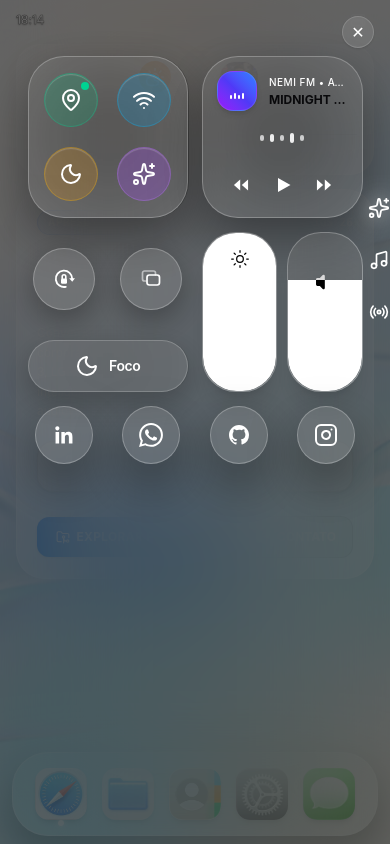
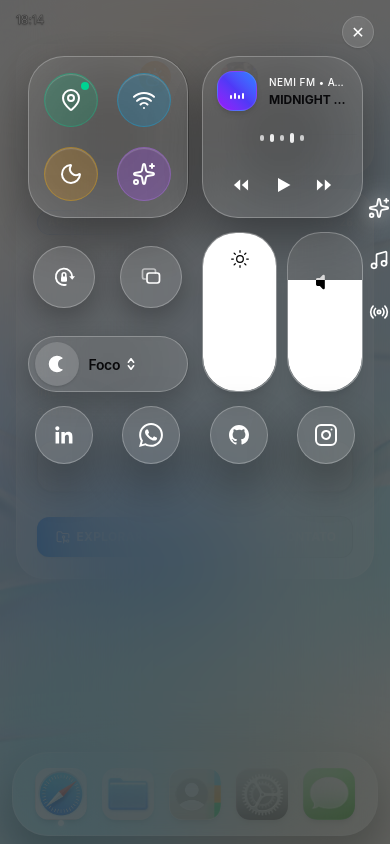
Before and after one commit to fabiorodrigues-tech-dev/portfolio-liquid-glass-experience, a React (Vite) app: page / in a window 390 px wide. Both pictures are taken after a click on the button 358 px from the left and 20 px from the top of the page. Built offline with nearby package versions, Linux system fonts and the light colour scheme; a web font is replaced by a local one.

Commit message:
feat(mobile): replica com fidelidade nativa o botao Foco do iOS 26

```diff
--- a/src/components/mobile/ControlCenterMobile.tsx
+++ b/src/components/mobile/ControlCenterMobile.tsx
@@ -513,7 +513,7 @@ export const ControlCenterMobile: React.FC<ControlCenterMobileProps> = ({
               {/* Lado Esquerdo: 2 Quadrados Superiores + Pílula Horizontal de Foco */}
               <div className="flex flex-col justify-between h-[160px] w-full">
                 {/* 2 Botões Circulares Superiores (Bloqueio de Rotação + Espelhar Tela) */}
-                <div className="grid grid-cols-2 gap-3.5 place-items-center h-[94px]">
+                <div className="grid grid-cols-2 gap-3.5 place-items-center h-[90px]">
                   {/* Botão: Bloqueio de Orientação Oficial (Cadeado com Seta Curva Circular — Destaque quando ativo) */}
                   <button
                     type="button"
@@ -547,23 +547,58 @@ export const ControlCenterMobile: React.FC<ControlCenterMobileProps> = ({
                   </button>
                 </div>
 
-                {/* Botão FOCO (Cápsula horizontal com ícone ampliado e layout limpo) */}
+                {/* Botão FOCO Oficial do iOS 26 (Cápsula nativa com disco circular para a lua à esquerda + "Foco ⬍") */}
                 <button
                   type="button"
                   onClick={() => {
                     triggerHaptic()
                     onToggleFocusMode()
                   }}
-                  className={`h-[52px] w-full rounded-full border px-4 flex items-center justify-center gap-2.5 sm:gap-3 select-none active:scale-95 transition-all cursor-pointer shadow-[0_10px_30px_rgba(0,0,0,0.25)] ${
+                  className={`h-[56px] w-full rounded-full border p-1.5 flex items-center justify-start select-none active:scale-[0.98] transition-all cursor-pointer shadow-[0_10px_30px_rgba(0,0,0,0.25)] ${
                     isFocusMode
                       ? 'bg-indigo-600/35 border-indigo-400/50 text-white shadow-[0_0_20px_rgba(99,102,241,0.35)]'
-                      : 'bg-white/[0.12] dark:bg-white/[0.09] hover:bg-white/15 backdrop-blur-3xl border-white/20 dark:border-white/10 text-white/90'
+                      : 'bg-white/[0.14] dark:bg-white/[0.09] hover:bg-white/15 backdrop-blur-3xl border border-white/25 dark:border-white/10 text-white/90'
                   }`}
                   title="Modo Foco: Oculta o Dock e minimiza distrações"
                   aria-label="Modo Foco"
                 >
-                  <Moon className={`w-6 h-6 transition-transform duration-200 ${isFocusMode ? 'text-indigo-400 fill-indigo-400 scale-105' : 'text-white/85'}`} />
-                  <span className="text-sm font-semibold tracking-tight">Foco</span>
+                  {/* Disco circular esquerdo que abriga o ícone da Lua preenchida */}
+                  <div
+                    className={`w-[44px] h-[44px] rounded-full flex items-center justify-center shrink-0 transition-all duration-200 ${
+                      isFocusMode
+                        ? 'bg-indigo-500 text-white shadow-md'
+                        : 'bg-white/15 dark:bg-white/[0.12] text-white shadow-sm'
+                    }`}
+                  >
+                    {/* Ícone da Lua Apple: Sólido preenchido em branco, orientação e formato idênticos ao SF Symbol moon.fill */}
+                    <Moon
+                      className="w-[22px] h-[22px] rotate-45 shrink-0"
+                      fill="white"
+                      stroke="none"
+                      strokeWidth={0}
+                    />
+                  </div>
+
+                  {/* Rótulo "Foco" e Seletor Vertical Apple (chevron.up.chevron.down) */}
+                  <div className="flex items-center gap-1.5 ml-2.5">
+                    <span className="text-[14px] sm:text-[15px] font-semibold tracking-tight text-white">
+                      Foco
+                    </span>
+                    {/* Duplo chevron de seleção do iOS */}
+                    <svg
+                      viewBox="0 0 10 16"
+                      className="w-2.5 h-3.5 text-white/60 shrink-0"
+                      fill="none"
+                      stroke="currentColor"
+                      strokeWidth="1.8"
+                      strokeLinecap="round"
+                      strokeLinejoin="round"
+                      aria-hidden="true"
+                    >
+                      <path d="M2 6L5 2L8 6" />
+                      <path d="M2 10L5 14L8 10" />
+                    </svg>
+                  </div>
                 </button>
               </div>
 
```
